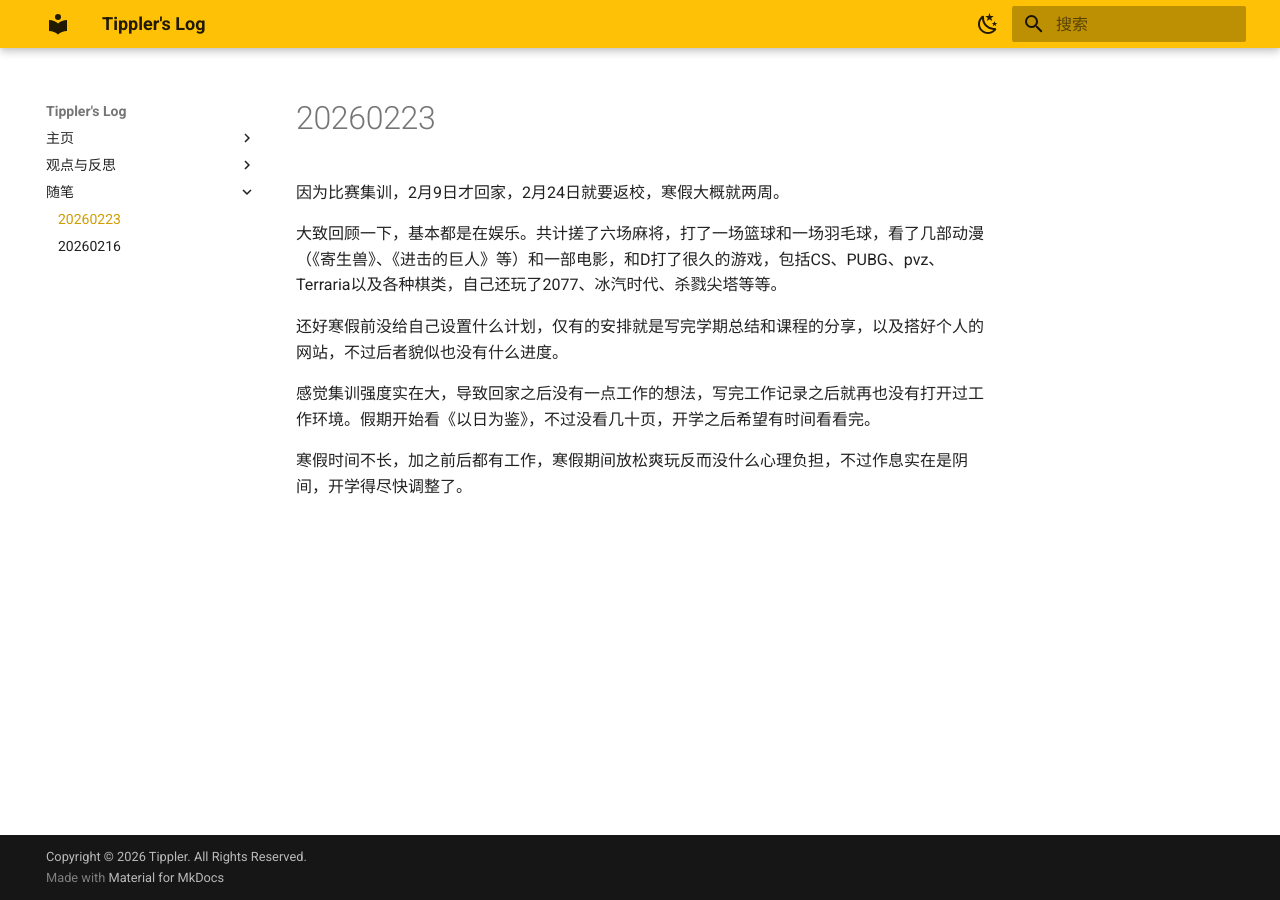
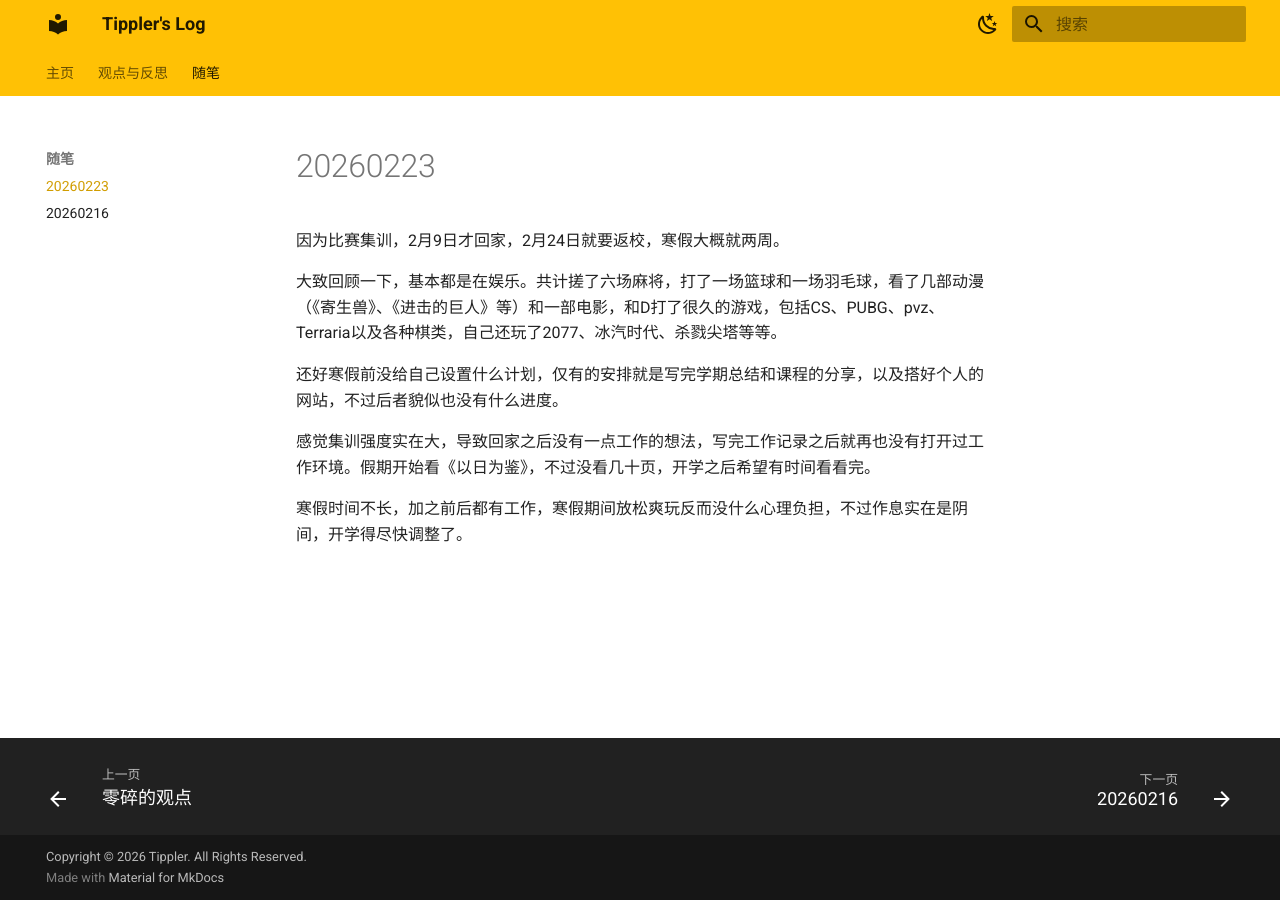
Before and after one commit to yhf216/yhf216.github.io, an MkDocs documentation site: the page built from docs/writings/20260223.md, in a window 1280 px wide. Built offline with MkDocs 1.6.1 and Material for MkDocs 9.7.7, drawn with Linux system fonts in a browser that asks for light colours.

Commit message:
update nav

```diff
--- a/mkdocs.yml
+++ b/mkdocs.yml
@@ -3,6 +3,24 @@ site_url: "https://yhf216.github.io"
 theme:
   name: material
   language: zh
+
+  features:
+    - content.action.edit # 编辑按钮
+    - content.action.view # 查看源代码按钮
+    - content.code.copy # 支持代码块复制
+    - navigation.footer # 上一页和下一页
+    - navigation.tabs # 一级导航在横着的导航栏
+    - content.code.annotate # 可以在代码块中增添点击展示的注释，参见 https://squidfunk.github.io/mkdocs-material/reference/code-blocks/#adding-annotations
+    # - navigation.tracking # 地址栏中的 URL 会随当前位置变化为对应小节的 URL
+    - navigation.indexes # 将 index 页面直接附到小节名上
+    - navigation.top # 回到顶部按钮
+    # - navigation.sections # 二级导航是粗体
+    # - navigation.expand # 导航默认展开
+    - toc.follow # toc 跟随
+    # - toc.integrate # 文档 toc 集成到总目录中
+    - search.suggest
+    - search.highlight
+    - search.share
 
   palette:
     # Palette toggle for light mode
```
